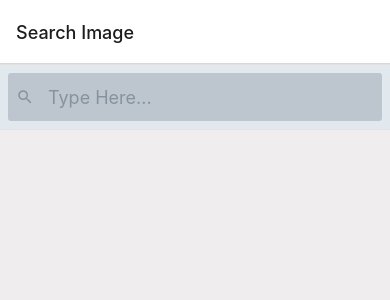
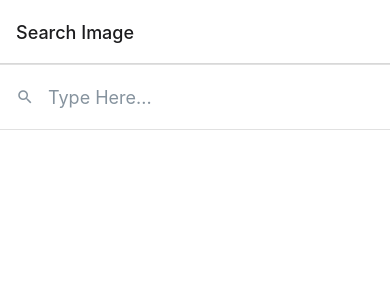
Before and after one commit to dinatazy/ImageSearchApp, a React Native app: screen /ImageSearch in a window 390 px wide. Shown: the top 300 px of the page. Built offline with nearby package versions, Linux system fonts and the light colour scheme.

Commit message:
Added Search History

```diff
--- a/package.json
+++ b/package.json
@@ -10,6 +10,7 @@
     "lint": "eslint ."
   },
   "dependencies": {
+    "@react-native-async-storage/async-storage": "^1.15.7",
     "@react-navigation/native": "^6.0.2",
     "@react-navigation/native-stack": "^6.1.0",
     "react": "17.0.2",
--- /dev/null
+++ b/src/controller/history.js
@@ -0,0 +1,36 @@
+import AsyncStorage from '@react-native-async-storage/async-storage';
+
+
+class History {
+
+    //Get Search history saved in storage
+    getSearchHistory = async () => {
+        let historyTexts = await AsyncStorage.getItem('historyTexts')
+        if (historyTexts) {
+            historyTexts = JSON.parse(historyTexts);
+            return historyTexts;
+        }
+    }
+
+    // Update the search history array by inserting a new search text and limiting the saved texts to the recent 3 texts
+    updateSearchHistory = async (searchText) =>{
+        if (searchText && searchText.length >= 3) {
+            let historyTexts = await AsyncStorage.getItem('historyTexts')
+            if (historyTexts) {
+                historyTexts = JSON.parse(historyTexts)
+            } else {
+                historyTexts = [];
+            }
+            if (historyTexts.length < 3) {
+                historyTexts.unshift({ title: searchText });
+            } else {
+                historyTexts.pop();
+                historyTexts.unshift({ title: searchText });
+            }
+            AsyncStorage.setItem('historyTexts', JSON.stringify(historyTexts));
+        }
+    }
+
+}
+
+export const HistoryController = new History();
--- a/src/controller/images.js
+++ b/src/controller/images.js
@@ -1,9 +1,9 @@
 
-import image from '../model/image'
 import Api from '../api'
 
 class Images {
 
+    // Gets the Images based on the written search text
     getImages = async (searchText, page) => {
         let data = await Api.getImages(searchText, page);
         if (data && data.photos && data.photos.photo) {
@@ -15,6 +15,7 @@ class Images {
         }
     }
 
+    // Construct each Image's url
     constructImageUrl(images) {
         let imageArray = [];
         images.forEach((image => {
--- a/src/model/image.js
+++ /dev/null
@@ -1,13 +0,0 @@
-export default class image {
-
-    constructor(data) {
-        data.forEach((item)=>{
-            this.id = data.id ? data.id : null
-            this.secret = data.secret ? data.secret : null
-            this.server = data.server ? data.server : null
-            this.farm = data.farm ? data.farm : null
-        })
-    }
-
-
-}
--- a/src/screens/image-search/ImageSearch.js
+++ b/src/screens/image-search/ImageSearch.js
@@ -1,8 +1,10 @@
 import React, { useEffect, useState } from 'react';
-import { View, FlatList, Text, Image, ActivityIndicator } from 'react-native';
+import { View, FlatList, ActivityIndicator } from 'react-native';
 import { styles } from './Styles'
 import { ImagesController } from '../../controller/images'
-import { SearchBar } from 'react-native-elements';
+import { HistoryController } from '../../controller/history'
+import { SearchBar, Image, ListItem, Icon } from 'react-native-elements';
+
 
 const ImageSearch = () => {
 
@@ -11,8 +13,9 @@ const ImageSearch = () => {
     const [searchText, setSearchText] = useState('')
     const [isLoading, setIsLoading] = useState(false);
     const [isLoadingMore, setIsLoadingMore] = useState(false);
+    const [historyTexts, setHistoryTexts] = useState([]);
 
-
+    // load more images on reaching the end of the images list
     const loadMoreImages = async () => {
         if (searchText != '' && searchText.length >= 3) {
             setIsLoadingMore(true);
@@ -23,6 +26,7 @@ const ImageSearch = () => {
         }
     }
 
+    // load images' urls to display them
     const loadImages = async () => {
         if (searchText != '' && searchText.length >= 3) {
             setIsLoading(true);
@@ -32,12 +36,22 @@ const ImageSearch = () => {
         }
     }
 
+    // load Search history texts
+    const loadHistory = async () => {
+        let historyTexts = await HistoryController.getSearchHistory();
+        if (historyTexts) {
+            setHistoryTexts(historyTexts)
+        }
+    }
+
+    // setting the next page number
     const incrementPage = () => {
         let nextPage = page + 1;
         setPage(nextPage);
     }
 
     useEffect(() => {
+        loadHistory();
         loadImages();
     }, [])
 
@@ -51,6 +65,10 @@ const ImageSearch = () => {
 
     const updateSearchText = (text) => {
         setSearchText(text);
+    }
+
+    const updateSearchHistory = async () => {
+         await HistoryController.updateSearchHistory(searchText);
     }
 
     const renderFooter = () => {
@@ -75,7 +93,6 @@ const ImageSearch = () => {
     }
 
     const renderImage = ({ item }) => {
-        console.log('Item', item)
         return (
             <View style={styles.imageContainer}>
                 <Image key={item.id} style={styles.image} source={{ uri: item.url, }} />
@@ -86,12 +103,31 @@ const ImageSearch = () => {
     const renderSearchBar = () => {
         return (
             <SearchBar
+                containerStyle={styles.searchContainer}
+                inputContainerStyle={styles.inputContainer}
                 placeholder="Type Here..."
                 onChangeText={(text) => updateSearchText(text)}
+                onEndEditing={() => updateSearchHistory()}
+                autoCorrect={false}
                 value={searchText}
                 lightTheme
             />
         )
+    }
+
+    const renderSearchHistory = () => {
+        if (historyTexts && historyTexts.length > 0) {
+            return (
+                historyTexts.map((item, i) => (
+                    <ListItem containerStyle={{ backgroundColor: 'transparent' }} key={i} bottomDivider>
+                        <Icon name={"history"} />
+                        <ListItem.Content>
+                            <ListItem.Title>{item.title}</ListItem.Title>
+                        </ListItem.Content>
+                    </ListItem>
+                ))
+            )
+        }
     }
 
     const renderImages = () => {
@@ -114,6 +150,7 @@ const ImageSearch = () => {
     return (
         <View style={styles.container}>
             {renderSearchBar()}
+            {renderSearchHistory()}
             {renderImages()}
             {renderLoading()}
         </View>
--- a/src/screens/image-search/Styles.js
+++ b/src/screens/image-search/Styles.js
@@ -8,7 +8,7 @@ const { width, height } = Dimensions.get('window');
 
 export const styles = StyleSheet.create({
     container: {
-        backgroundColor: COLOR.BACKGROUND,
+        backgroundColor: 'white',
         flex: 1,
     },
     headerText: {
@@ -45,5 +45,11 @@ export const styles = StyleSheet.create({
     image: {
         width: width * 0.45,
         height: height * 0.15
+    },
+    searchContainer:{
+        backgroundColor:"#ffffff"
+    },
+    inputContainer:{
+        backgroundColor:"#ffffff"
     }
 })
```
Also changed, not shown: 3 other files (tests, documents, lock files or other folders).
